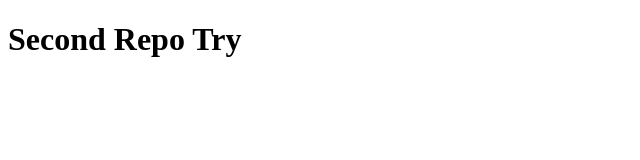
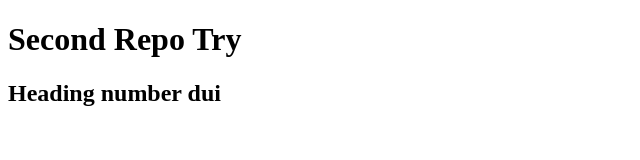
Before and after one commit to AbuKausar007/my_second_repo, a plain HTML site: page index.html in a window 1280 px wide. Shown: the whole page, without its empty margins (0-640 px from the left). Drawn offline with Linux system fonts and the light colour scheme.

Commit message:
heading added

```diff
--- a/index.html
+++ b/index.html
@@ -8,5 +8,6 @@
 </head>
 <body>
     <h1>Second Repo Try</h1>
+    <h2>Heading number dui</h2>
 </body>
 </html>
```
